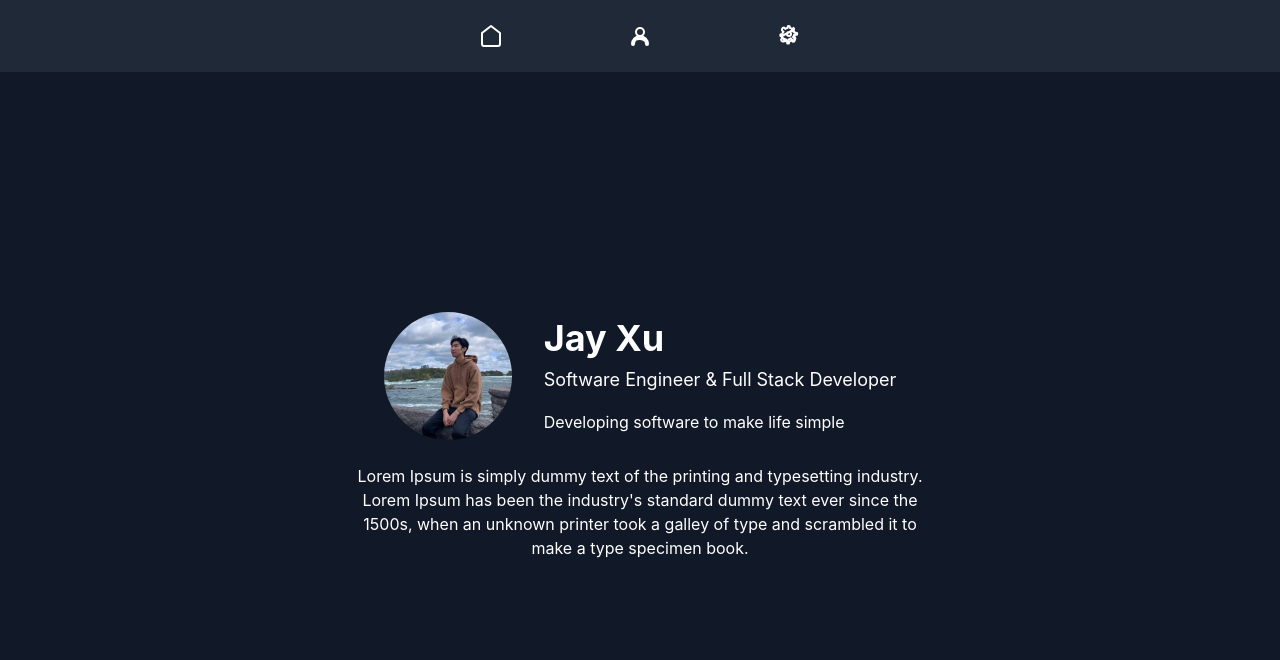
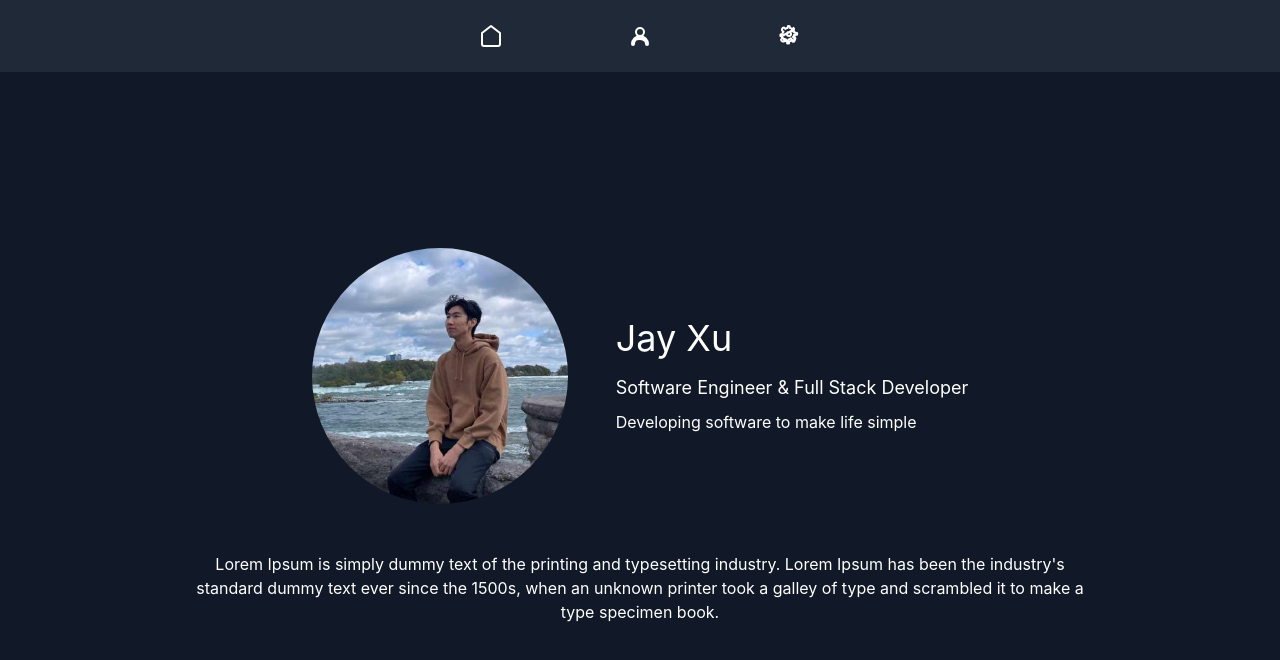
Before and after one commit to jayxu9000/portfolio, a Next.js app: page / in a window 1280 px wide. Shown: the top 660 px of the page. Built offline with nearby package versions, Linux system fonts and the light colour scheme.

Commit message:
Fixed fonts and spacing on homepage

```diff
--- a/src/app/page.tsx
+++ b/src/app/page.tsx
@@ -3,21 +3,21 @@ import Image from 'next/image';
 const Home = () => {
   return (
     <div className="flex flex-col items-center justify-center h-full text-center p-6">
-      <div className="flex items-center space-x-8">
+      <div className="flex items-center space-x-12">
         <Image
           src="/profile.jpg"
           alt="Profile Picture"
-          width={128}
-          height={128}
+          width={256}
+          height={256}
           className="rounded-full object-cover"
         />
         <div className="text-left">
-          <h1 className="text-4xl font-bold mb-2">Jay Xu</h1>
-          <h2 className="text-lg mb-4">Software Engineer & Full Stack Developer</h2>
+          <h1 className="text-4xl mb-4">Jay Xu</h1>
+          <h2 className="text-lg mb-2">Software Engineer & Full Stack Developer</h2>
           <p>Developing software to make life simple</p>
         </div>
       </div>
-      <p className="max-w-xl mt-6">
+      <p className="max-w-4xl mt-12">
         Lorem Ipsum is simply dummy text of the printing and typesetting industry.
         Lorem Ipsum has been the industry&apos;s standard dummy text ever since the 1500s,
         when an unknown printer took a galley of type and scrambled it to make a type specimen book.
```
